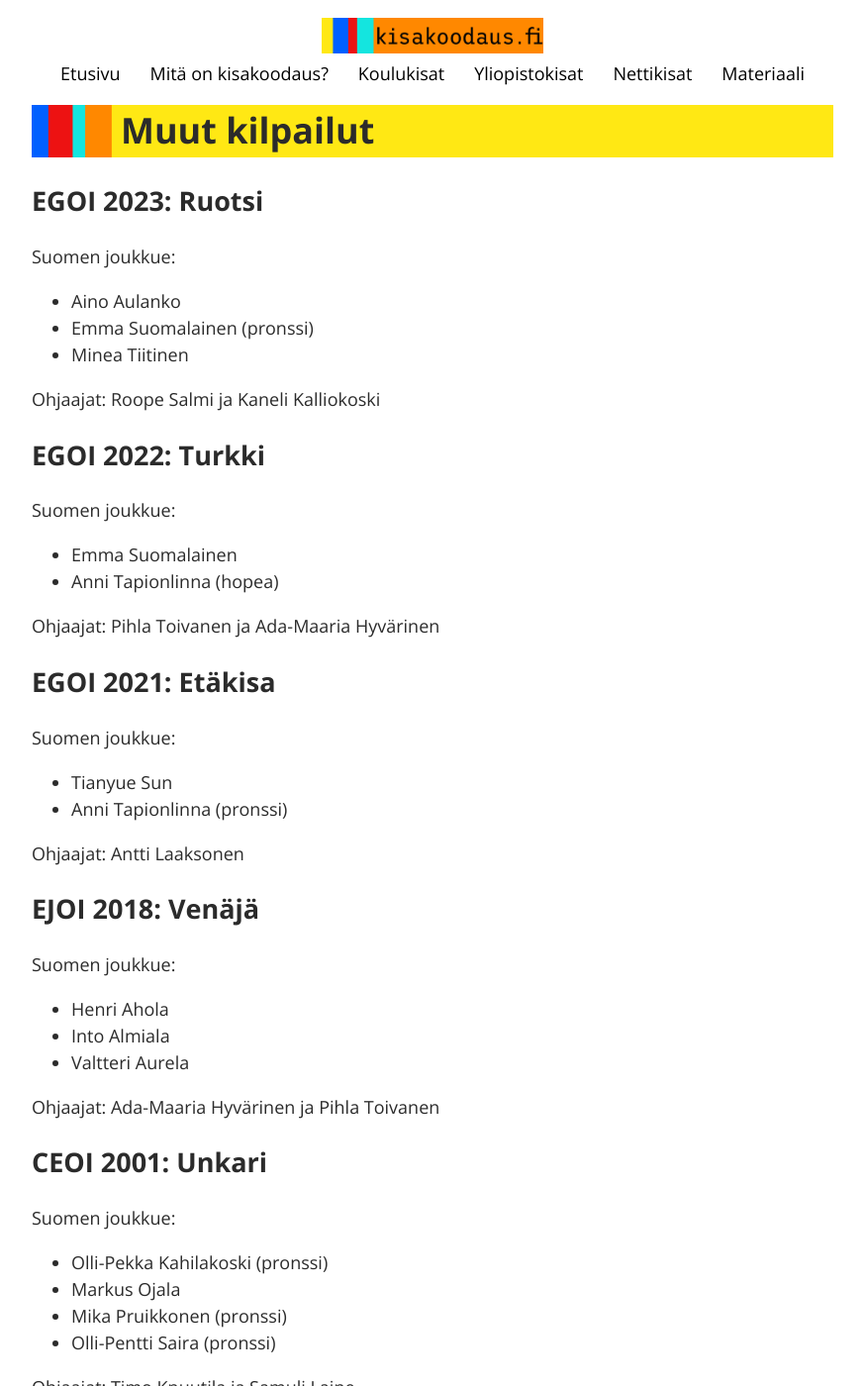
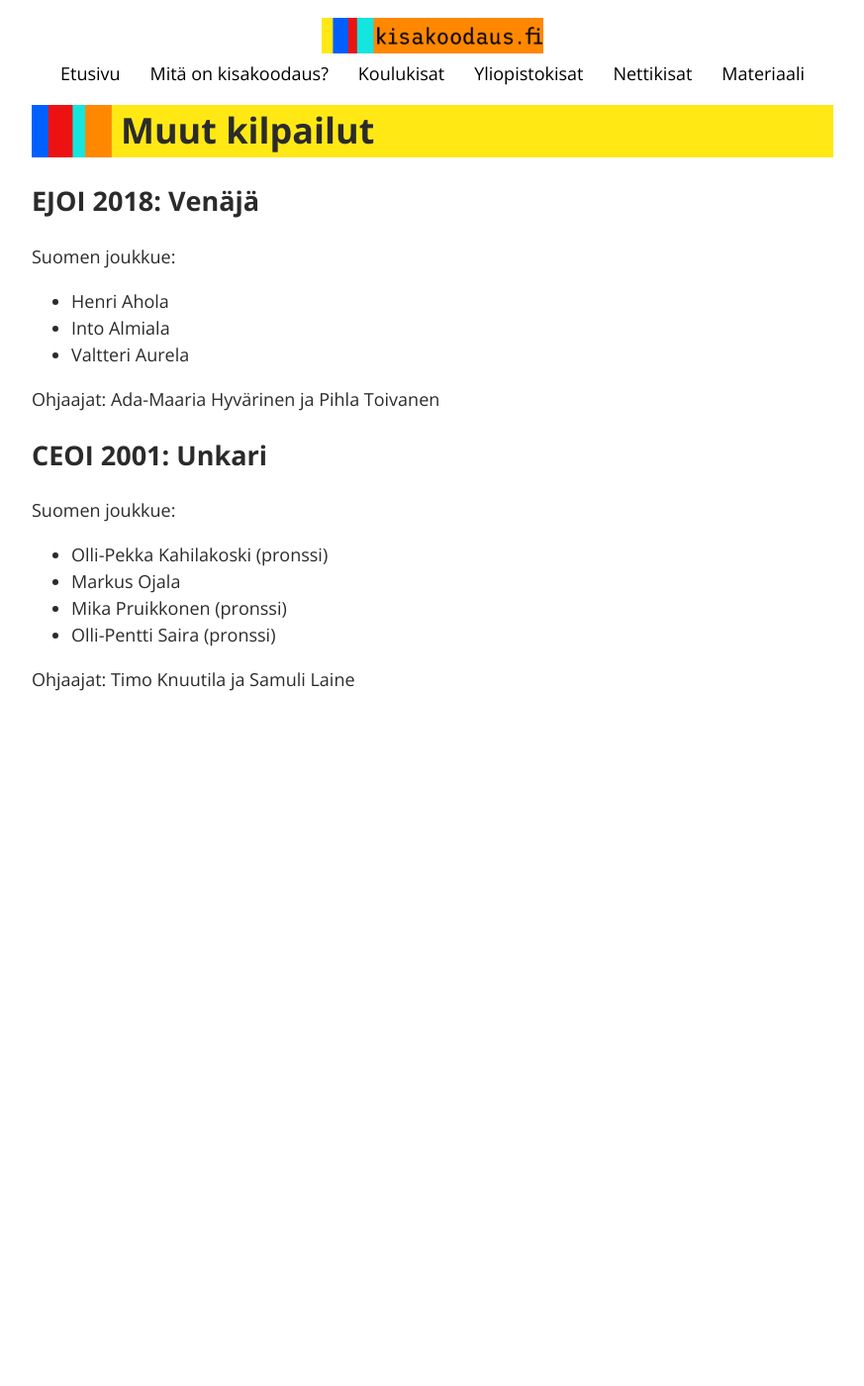
Before and after one commit to kisakoodaus/kisakoodaus.fi, a Jekyll site: the page built from muut.html, in a window 1280 px wide and 1400 px high. Shown: the whole window at 99% size, without its empty margins (203-1076 px from the left). Built offline with Jekyll 4.4.1, drawn with Linux system fonts in a browser that asks for light colours.

Commit message:
Tietoa EGOI 2024 -valinnasta

```diff
--- a/muut.html
+++ b/muut.html
@@ -1,40 +1,6 @@
 ---
 ---
 <h1>Muut kilpailut</h1>
-
-<h2>EGOI 2023: Ruotsi</h2>
-
-<p>Suomen joukkue:</p>
-
-<ul>
-<li>Aino Aulanko
-<li>Emma Suomalainen (pronssi)
-<li>Minea Tiitinen
-</ul>
-
-<p>Ohjaajat: Roope Salmi ja Kaneli Kalliokoski</p>
-
-<h2>EGOI 2022: Turkki</h2>
-
-<p>Suomen joukkue:</p>
-
-<ul>
-<li>Emma Suomalainen
-<li>Anni Tapionlinna (hopea)
-</ul>
-
-<p>Ohjaajat: Pihla Toivanen ja Ada-Maaria Hyvärinen</p>
-
-<h2>EGOI 2021: Etäkisa</h2>
-
-<p>Suomen joukkue:</p>
-
-<ul>
-<li>Tianyue Sun
-<li>Anni Tapionlinna (pronssi)
-</ul>
-
-<p>Ohjaajat: Antti Laaksonen</p>
 
 <h2>EJOI 2018: Venäjä</h2>
 
```
Also changed, not shown: egoi.md (added, +68 -0 lines), koulu.html (+8 -1 lines).
